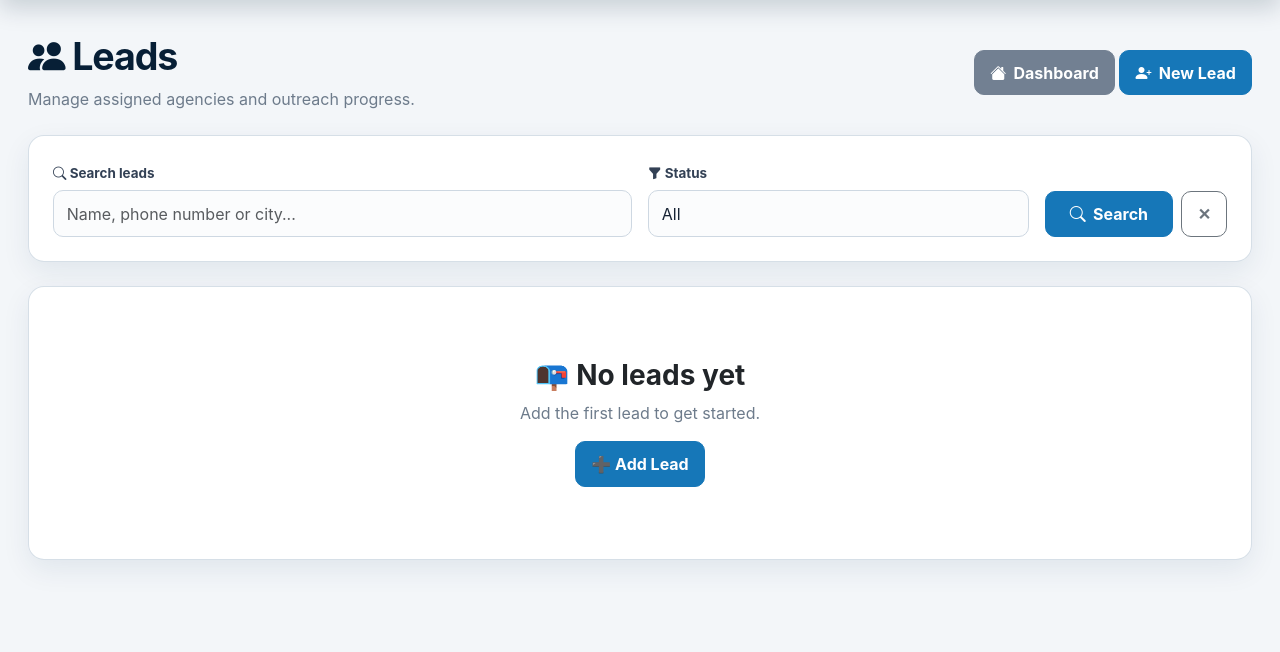
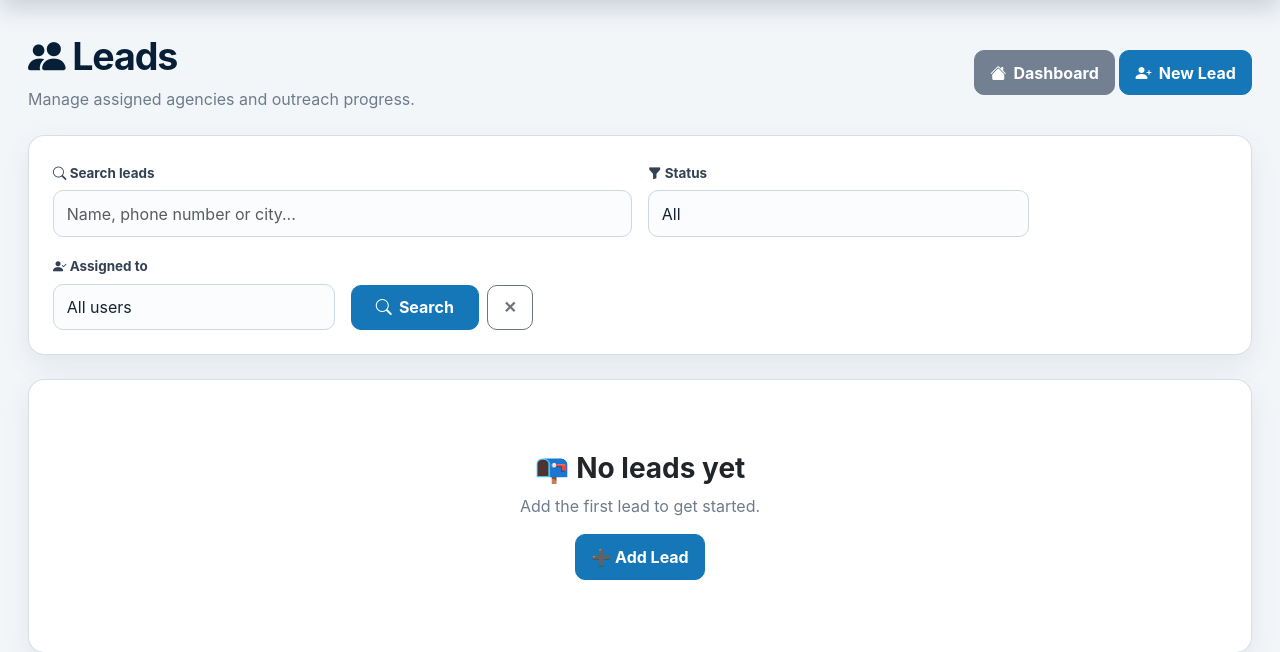
Before and after one commit to danidcr016/owner-acquisition-crm, a Flask app: page /leads in a window 1280 px wide. Shown: the part 72-724 px from the top of the page. Run offline with Flask 3, Linux system fonts and the light colour scheme; a user stored in the database is signed in; data comes from the database, SQL or seed files in the repository; data that the repository does not hold is empty.

Commit message:
changes v19

```diff
--- a/app.py
+++ b/app.py
@@ -856,6 +856,12 @@ def leads():
     ).strip()
 
 
+    assigned_filter = request.args.get(
+        "assigned_to",
+        ""
+    ).strip()
+
+
     # Suggestions
     if user.role in [
         "admin",
@@ -912,6 +918,19 @@ def leads():
         )
 
 
+    if user.role in ["admin", "developer"] and assigned_filter:
+
+        if assigned_filter == "unassigned":
+
+            query = query.filter(Lead.assigned_to.is_(None))
+
+        elif assigned_filter.isdigit():
+
+            query = query.filter(
+                Lead.assigned_to == int(assigned_filter)
+            )
+
+
     query = query.order_by(
         Lead.id.asc()
     )
@@ -941,6 +960,8 @@ def leads():
         search=search,
 
         status_filter=status_filter,
+
+        assigned_filter=assigned_filter,
 
         current_user=user,
 
--- a/templates/leads.html
+++ b/templates/leads.html
@@ -186,6 +186,21 @@ Leads - Owner Acquisition CRM
                 </div>
 
 
+                {% if current_user.role in ["admin", "developer"] %}
+                <div class="col-md-3">
+                    <label for="assigned_to" class="form-label">
+                        <i class="bi bi-person-check-fill"></i> Assigned to
+                    </label>
+                    <select id="assigned_to" name="assigned_to" class="form-select">
+                        <option value="">All users</option>
+                        <option value="unassigned" {% if assigned_filter == "unassigned" %}selected{% endif %}>Unassigned</option>
+                        {% for agent in agents %}
+                        <option value="{{ agent.id }}" {% if assigned_filter == agent.id|string %}selected{% endif %}>{{ agent.username }}</option>
+                        {% endfor %}
+                    </select>
+                </div>
+                {% endif %}
+
                 <!-- BUTTONS -->
 
                 <div class="col-md-2 d-flex gap-2">
@@ -241,7 +256,7 @@ Leads - Owner Acquisition CRM
 
             </span>
 
-            {% if search or status_filter %}
+            {% if search or status_filter or assigned_filter %}
 
                 <span class="badge bg-primary">
                     Active filter
@@ -717,7 +732,7 @@ Leads - Owner Acquisition CRM
 
         <div class="text-center py-5">
 
-            {% if search or status_filter %}
+            {% if search or status_filter or assigned_filter %}
 
                 <h3>
 
```
Also changed, not shown: templates/discovery.html (+12 -0 lines).
